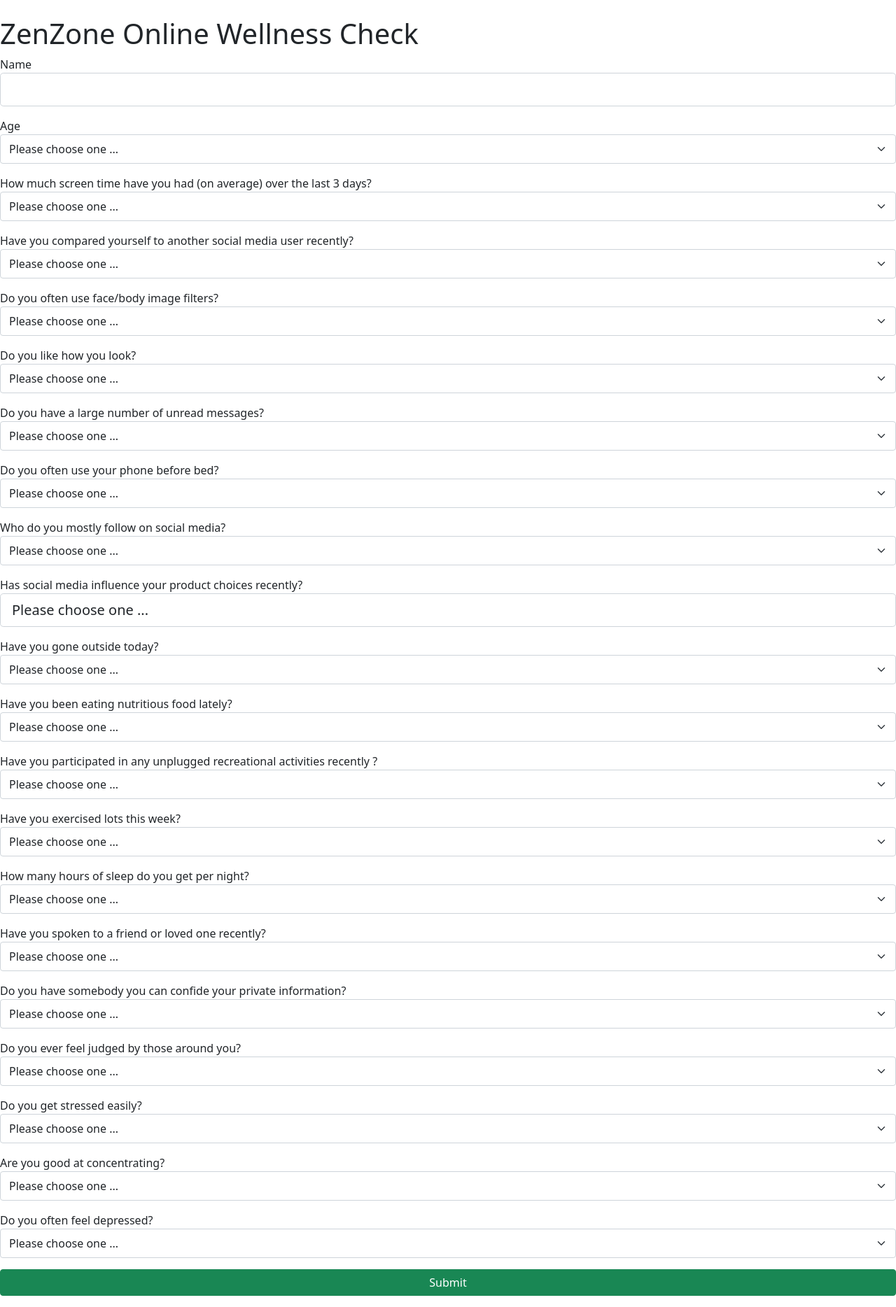
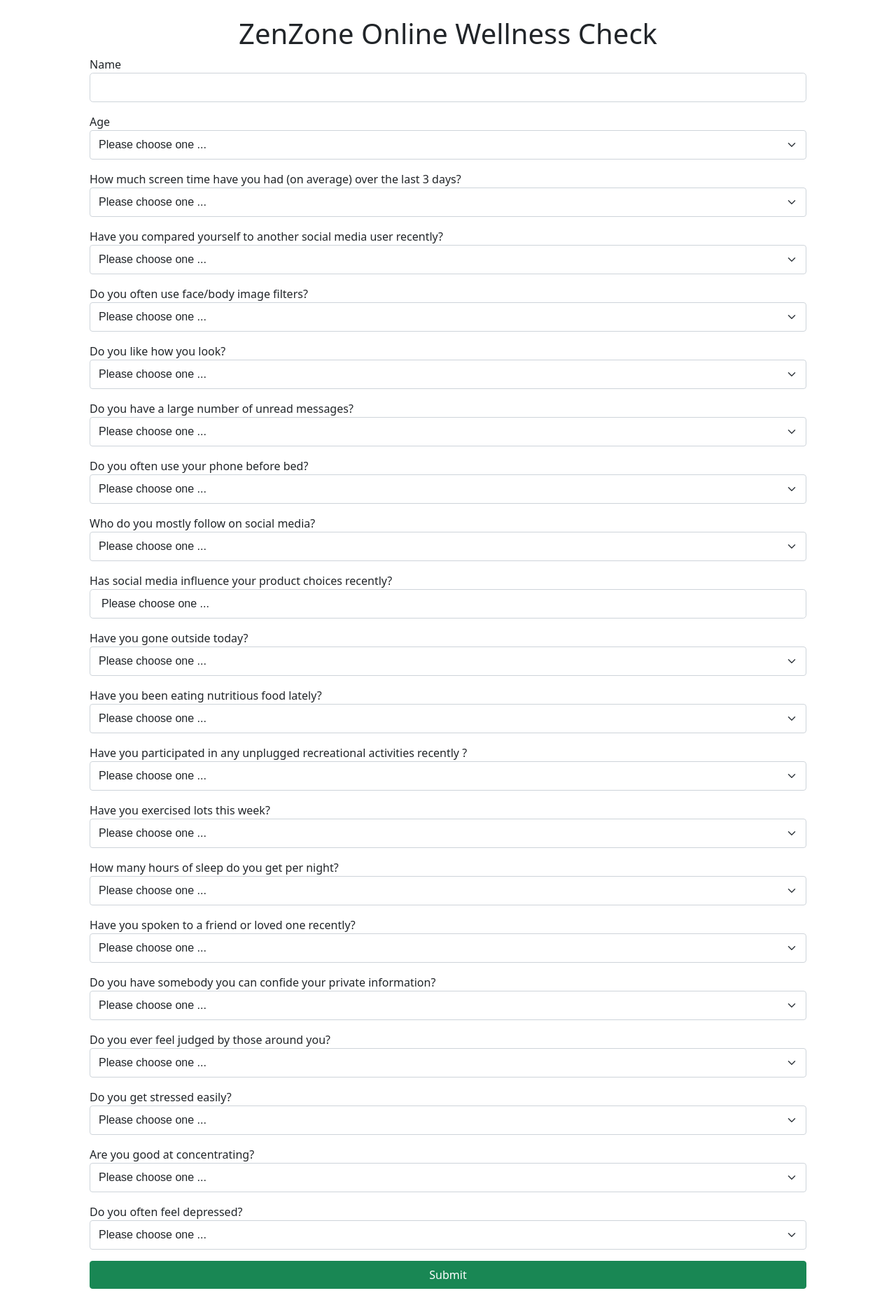
Before and after one commit to dlartey/ACSHackathon, a Flask app: page /form in a window 1280 px wide. Shown: the part 56-1924 px from the top of the page at 70% size. After the commit the page ends 1898 px from the top, so only its background shows below. Run offline with Flask 2, Linux system fonts and the light colour scheme.

Commit message:
Readded form styling

```diff
--- a/app/static/css/styles.css
+++ b/app/static/css/styles.css
@@ -395,3 +395,26 @@
   margin: 10px;
   color: white;
 }
+
+ /* FORM STYLING */
+ .form-container {
+    display: flex;
+    flex-direction: column;
+    /* border: 1px solid red; */
+    align-items: center;
+}
+
+.wellness-form{
+    width: 80%;
+}
+
+.form-control{
+    height: 20px;
+    /* border: 1px solid red; */
+    font-family: Arial, Helvetica, sans-serif;
+    font-size: 16px;
+}
+
+.submit-button{
+    height: 40px;
+}
--- a/app/templates/index.html
+++ b/app/templates/index.html
@@ -25,8 +25,8 @@
           </span>
 
           <div id="navbar-right">
-            <a href="#about">About Us</a>
-            <a href="#contact">Questionaire</a>
+            <a href="/about">About Us</a>
+            <a href="/form">Questionaire</a>
 
           </div>
         </div>
```
